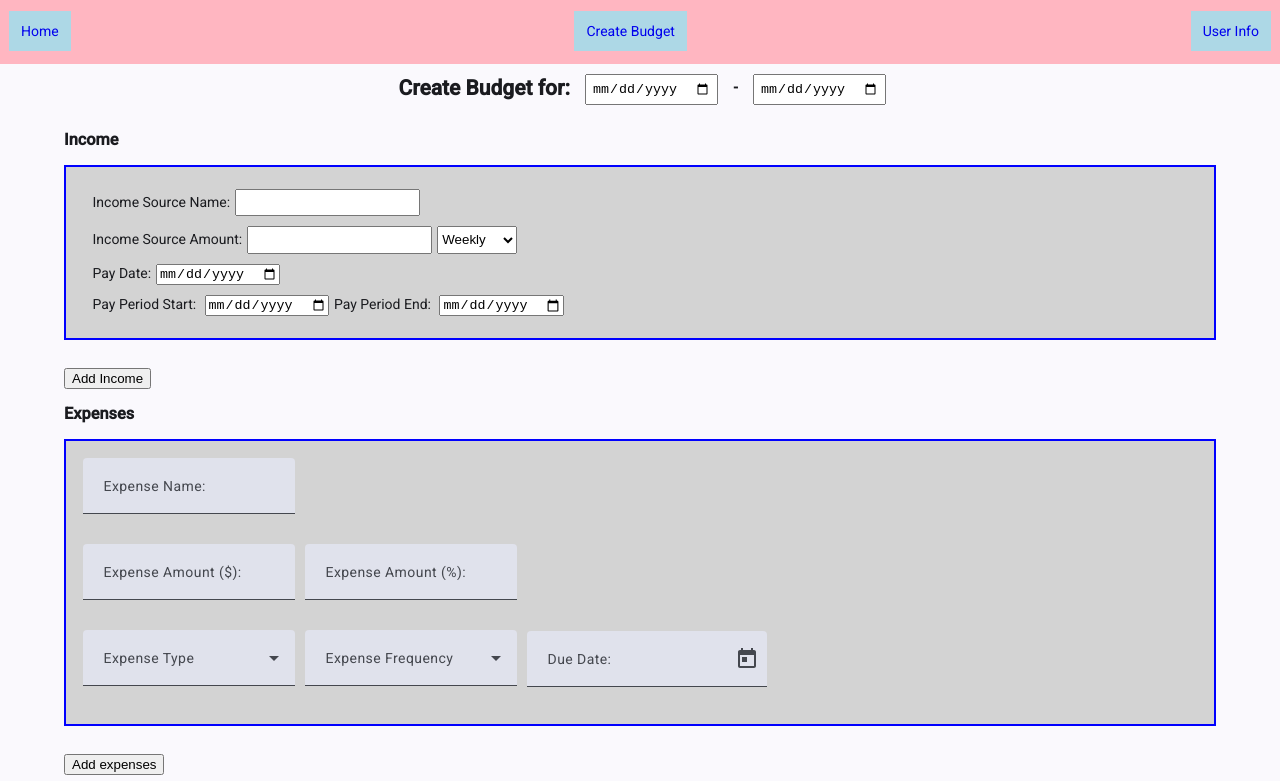
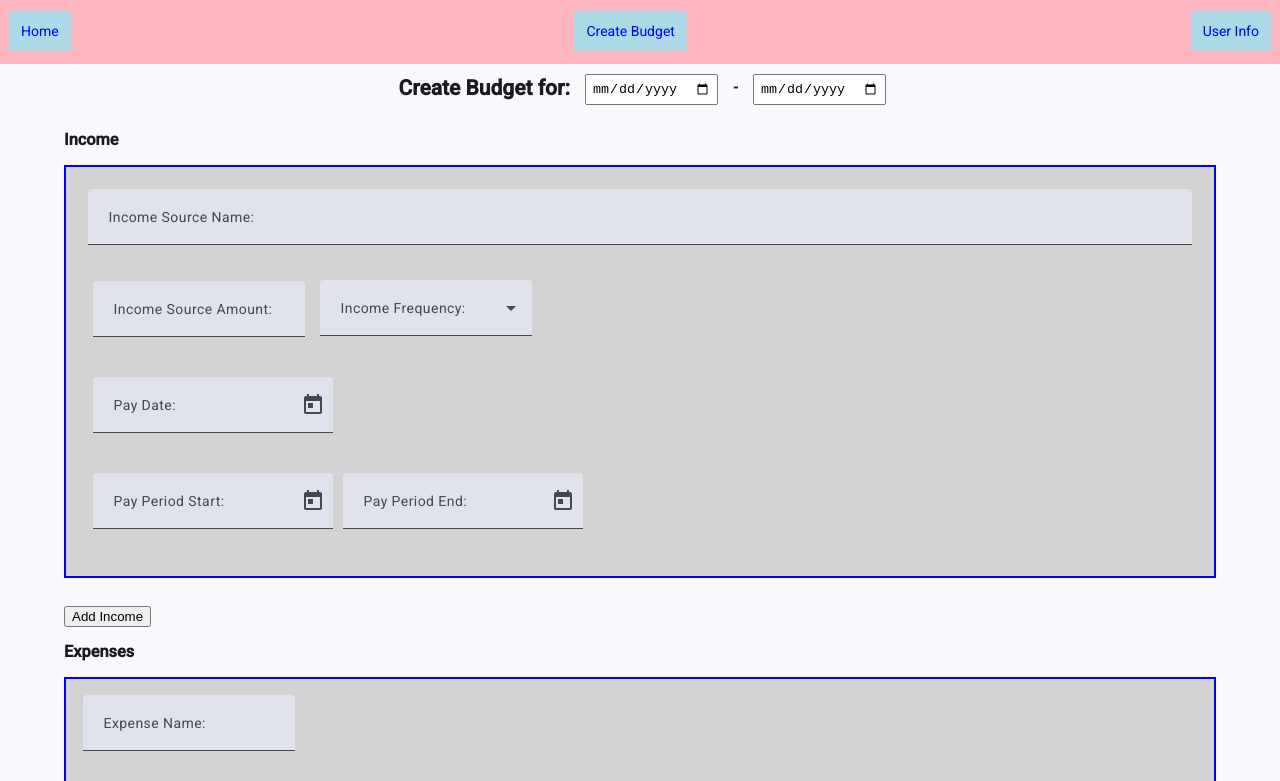
Before and after one commit to LizaFeng/iBudget, an Angular app in the folder iBudget/: page /create-budget in a window 1280 px wide. Shown: the top 781 px of the page. Built offline with nearby package versions, Linux system fonts and the light colour scheme.

Commit message:
income component refactored

```diff
--- a/iBudget/src/app/income-component/income-component.css
+++ b/iBudget/src/app/income-component/income-component.css
@@ -25,18 +25,18 @@ div {
   margin-left: 5px;
 }
 
-.income-naming {
+.income-name {
   display: flex;
 }
 
-label {
+mat-label {
   margin: 5px;
 }
 
-.pay-info {
+/* .pay-info {
   display: flex;
+} */
+
+mat-form-field {
+  padding: 5px;
 }
-
-.pay-label {
-  margin: 5px; /* Remove default margin to control spacing */
-}
--- a/iBudget/src/app/income-component/income-component.html
+++ b/iBudget/src/app/income-component/income-component.html
@@ -1,42 +1,70 @@
 <div class="component-main-container">
   <div class="income-info">
-    <div class="income-naming">
-      <label for="income-source-name">Income Source Name:</label>
-      <input class="income-source-name" id="income-source-name" />
+    <mat-form-field appearance="fill" class="income-name full-wdith">
+      <mat-label for="incomeSourceName">Income Source Name: </mat-label>
+      <input
+        matInput
+        formControlName="incomeSourceName"
+        class="income-source-name"
+      />
+    </mat-form-field>
+    <div class="pay-info">
+      <mat-form-field appearance="fill" class="full-width">
+        <mat-label for="incomeSourceAmt">Income Source Amount:</mat-label>
+        <input matInput type="number" formControlName="incomeSourceAmt" />
+      </mat-form-field>
+
+      <mat-form-field appearance="fill" class="full-width income-frequency">
+        <mat-label>Income Frequency: </mat-label>
+        <mat-select appearance="fill" formControlName="incomeFrequency">
+          <mat-option value="weekly">Weekly</mat-option>
+          <mat-option value="biweekly">Bi-weekly</mat-option>
+          <mat-option value="monthly">Monthly</mat-option>
+        </mat-select>
+      </mat-form-field>
     </div>
-    <div class="pay-info">
-      <label for="income-source-amt">Income Source Amount:</label>
-      <input class="income-source-amt" id="income-source-amt" />
-
-      <select
-        class="income-frequency"
-        name="income-frequency"
-        id="income-frequency"
-      >
-        <option value="weekly">Weekly</option>
-        <option value="biweekly">Bi-weekly</option>
-        <option value="monthly">Monthly</option>
-      </select>
+    <!-- Pay Date Info -->
+    <div class="pay-date-info">
+      <mat-form-field appearance="fill" class="full-width">
+        <mat-label>Pay Date:</mat-label>
+        <input
+          matInput
+          [matDatepicker]="payDatePicker"
+          formControlName="payDate"
+        />
+        <mat-datepicker-toggle matSuffix [for]="payDatePicker">
+        </mat-datepicker-toggle>
+        <mat-datepicker #payDatePicker></mat-datepicker>
+      </mat-form-field>
     </div>
-    <div class="pay-date-info">
-      <label for="pay-date">Pay Date:</label>
-      <input type="date" id="pay-date" name="pay-date" class="pay-date" />
-    </div>
+    <!-- Pay Period -->
     <div class="pay-period">
-      <label for="pay-period-start">Pay Period Start: </label>
-      <input
-        type="date"
-        id="pay-period-start"
-        name="pay-period-start"
-        class="pay-period-start"
-      />
-      <label for="pay-period-end">Pay Period End: </label>
-      <input
-        type="date"
-        id="pay-period-end"
-        name="pay-period-end"
-        class="pay-period-end"
-      />
+      <mat-form-field appearance="fill" class="full-width">
+        <mat-label>Pay Period Start: </mat-label>
+        <input
+          matInput
+          [matDatepicker]="payPeriodStartPicker"
+          formControlName="payPeriodStart"
+        />
+        <mat-datepicker-toggle
+          matSuffix
+          [for]="payPeriodStartPicker"
+        ></mat-datepicker-toggle>
+        <mat-datepicker #payPeriodStartPicker></mat-datepicker>
+      </mat-form-field>
+      <mat-form-field appearance="fill" class="full-wdith">
+        <mat-label>Pay Period End: </mat-label>
+        <input
+          matInput
+          [matDatepicker]="payPeriodEndPicker"
+          formControlName="payPeriodEnd"
+        />
+        <mat-datepicker-toggle
+          matSuffix
+          [for]="payPeriodEndPicker"
+        ></mat-datepicker-toggle>
+        <mat-datepicker #payPeriodEndPicker></mat-datepicker>
+      </mat-form-field>
     </div>
   </div>
   @if (defaultCard == false) {
```
Also changed, not shown: iBudget/src/app/income-component/income-component.ts (+21 -2 lines).
